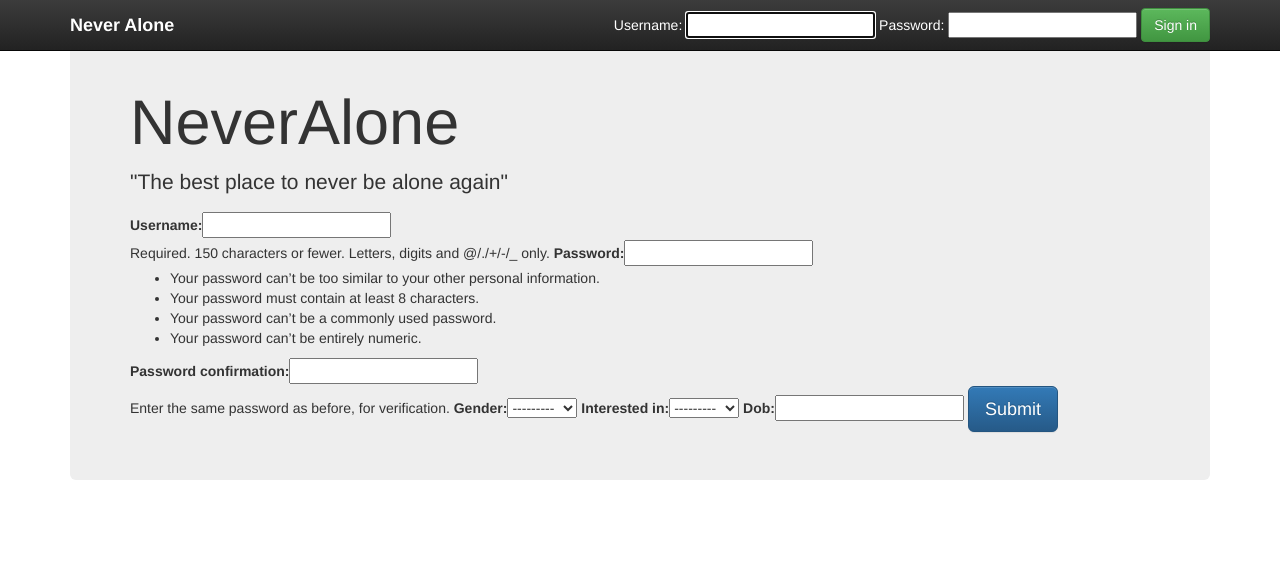
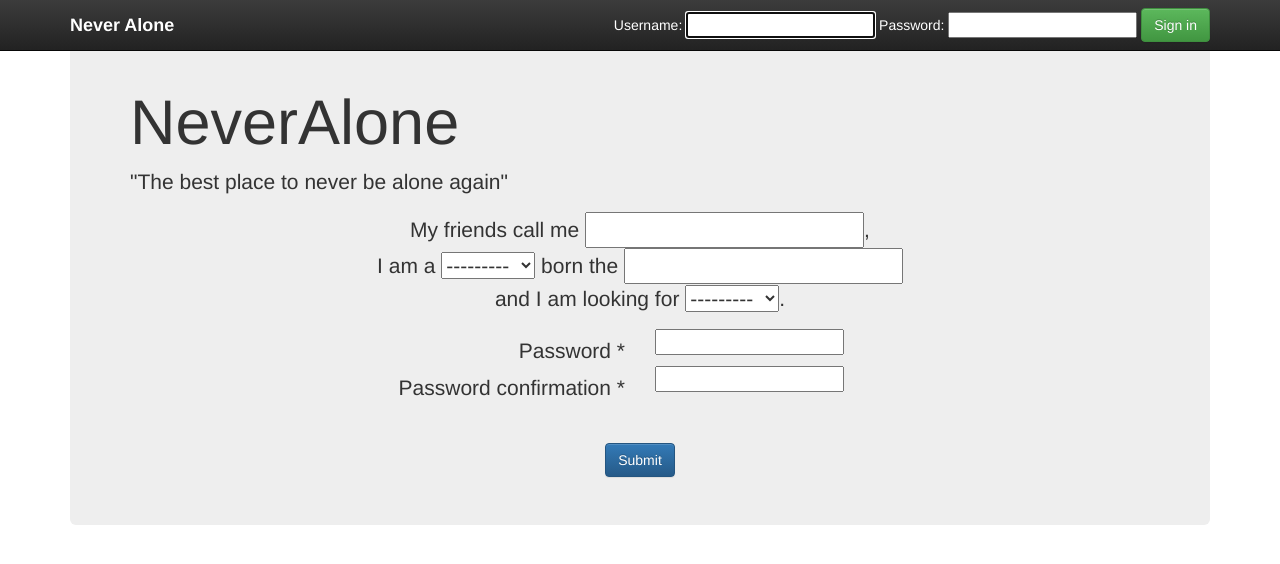
Before and after one commit to rjollet/NeverAloneNTHU, a Django app: page / in a window 1280 px wide. Shown: the top 564 px of the page. Run offline with Django 3.2, Linux system fonts and the light colour scheme; some libraries are stand-ins or nearby versions.

Commit message:
update form view

```diff
--- a/templates/index.html
+++ b/templates/index.html
@@ -33,9 +33,54 @@
       <p>"The best place to never be alone again"</p>
       <form method="POST" action="/register/" class="form-horizontal" role="form">
 	    {% csrf_token %}
-	    {{userform}}
-	    {{userprofileform}}
-	    <input type="submit" value="Submit" class="btn btn-lg btn-primary">
+	    {{ userform.media }}
+	    {{ userprofileform.media }}
+	    {% if userform.errors %}
+	        <div class="alert alert-error">
+	            <ul>
+	                {% for error in userform.non_field_errors %}
+	                    <li>{{ error }}</li>
+	                {% endfor %}
+	            </ul>
+	        </div>
+	    {% endif %}
+	    {% if userprofileform.errors %}
+	        <div class="alert alert-error">
+	            <ul>
+	                {% for error in userprofileform.non_field_errors %}
+	                    <li>{{ error }}</li>
+	                {% endfor %}
+	            </ul>
+	        </div>
+	    {% endif %}
+	    <p style="text-align:center;">My friends call me {{userform.username}},<br/>
+	    I am a {{userprofileform.gender}} born the {{userprofileform.dob}}<br/>
+	    and I am looking for {{userprofileform.interested_in}}.</p>
+	    <div class="row">
+		    <div class="col-md-12 control-group {{ userform.password1.html_name }} {% if userform.password1.errors %}error{% endif %}">
+		    	<div class="col-md-6">
+	            	<p class="control-label">{{ userform.password1.label }}{% if userform.password1.field.required %} *{% endif %}</p>
+	            </div>
+	            <div class=" col-md-6 controls">
+	                {{ userform.password1 }}
+	                {% if userform.password1.errors %}<span class="help-inline">{{ userform.password1.errors.as_text }}</span>{% endif %}
+	            </div>
+	        </div>
+	        <div class="col-md-12 center-block control-group {{ userform.password2.html_name }} {% if userform.password2.errors %}error{% endif %}">
+	            <div class="col-md-6">
+	            	<p class="control-label">{{ userform.password2.label }}{% if userform.password2.field.required %} *{% endif %}</p>
+	            </div>
+	            <div class=" col-md-6 controls" >
+	                {{ userform.password2 }}
+	                {% if userform.password2.errors %}<span class="help-inline">{{ userform.password2.errors.as_text }}</span>{% endif %}
+	            </div>
+	        </div>
+        </div><br/><br/>
+	    <div class="form-actions">
+	        <input class="btn btn-primary btn-large center-block" type="submit" value="Submit"/>
+	        {% block extra_buttons %}
+	        {% endblock extra_buttons %}
+	    </div>
 	  </form>
   </div>
 
```
Also changed, not shown: templates/app/profile.html (+3 -4 lines), templates/app/index.html (line endings or trailing spaces).
